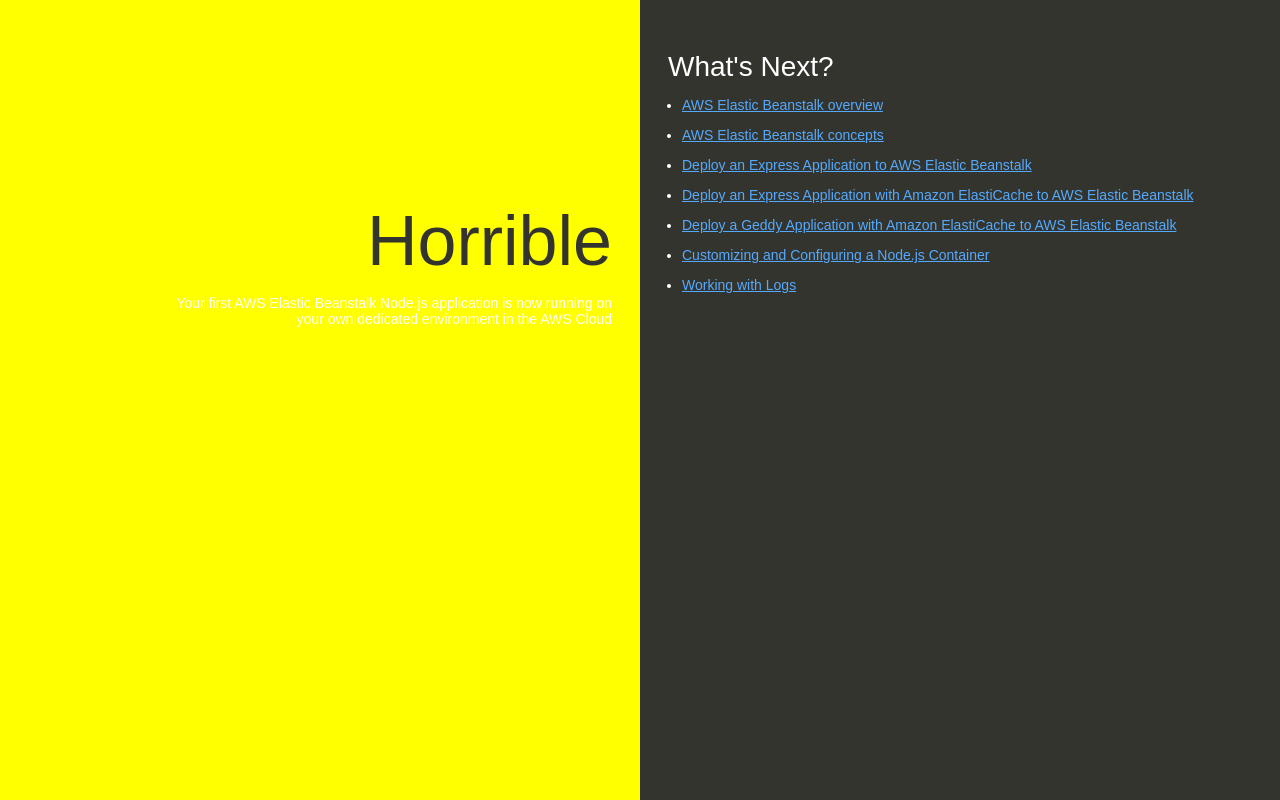
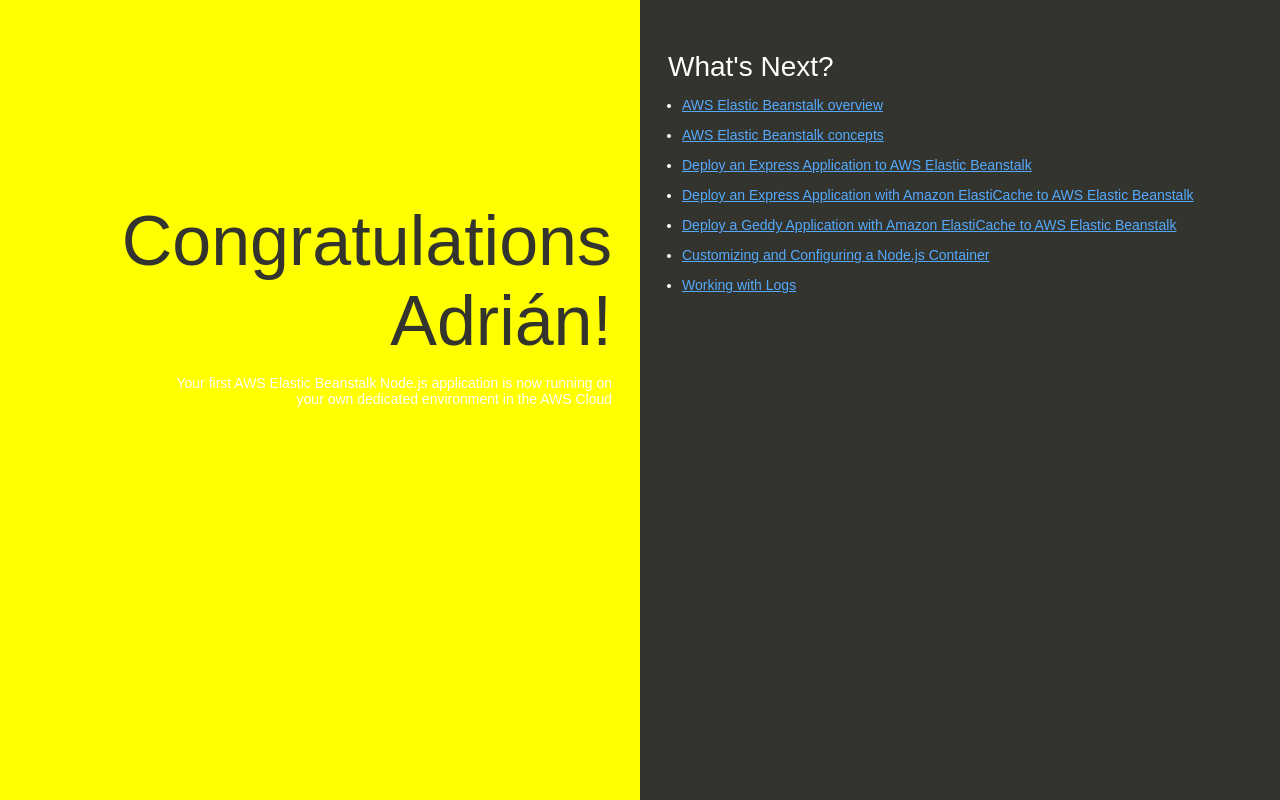
Before and after one commit to AdrianCervantes98/P4Cloud_DevOpsAWS, a website: page index.html in a window 1280 px wide. Drawn offline with Linux system fonts and the light colour scheme.

Commit message:
Fixed congratulations text

```diff
--- a/index.html
+++ b/index.html
@@ -74,7 +74,7 @@
   </head>
   <body>
     <div class="textColumn">
-      <h1>Horrible</h1>
+      <h1>Congratulations Adrián!</h1>
       <p>Your first AWS Elastic Beanstalk Node.js application is now running on your own dedicated environment in the AWS Cloud</p>
     </div>
     <div class="linksColumn">
```
